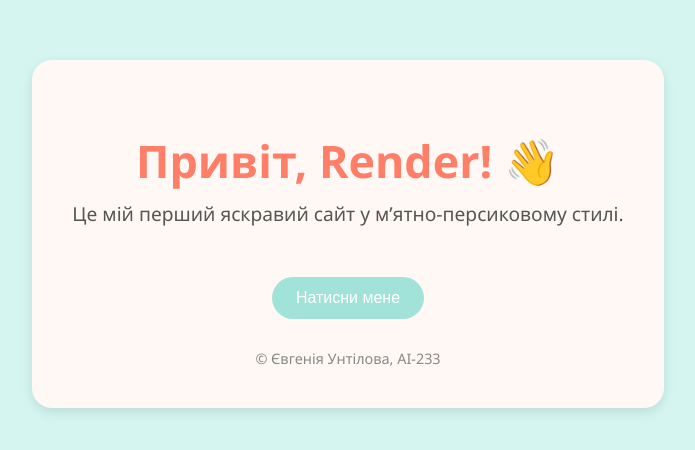
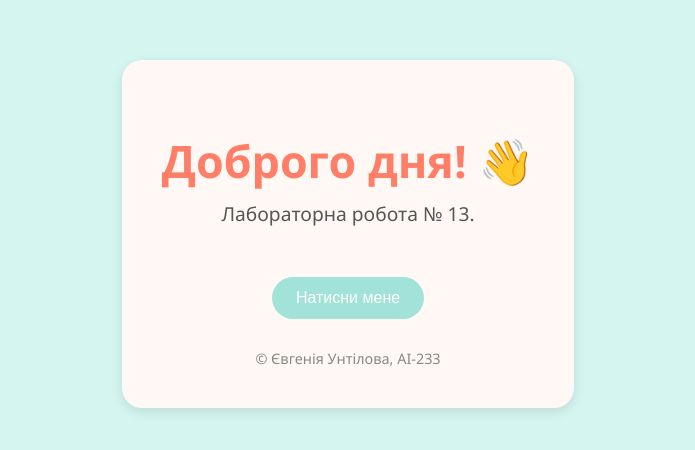
Before and after one commit to Evgenia-Untilova-AI233/my-app, a plain HTML site: page index.html in a window 1280 px wide. Shown: the part 166-616 px from the top of the page, without its empty margins (292-987 px from the left). Drawn offline with Linux system fonts and the light colour scheme.

Commit message:
Лаборатрна 13

```diff
--- a/index.html
+++ b/index.html
@@ -8,7 +8,7 @@
       margin: 0;
       padding: 0;
       font-family: 'Segoe UI', Tahoma, sans-serif;
-      background: #d4f5f0; /* ніжно-м’ятний */
+      background: #d4f5f0;
       color: #333;
       display: flex;
       flex-direction: column;
@@ -19,7 +19,7 @@
     }
 
     .container {
-      background: #fff8f5; /* світло-персиковий */
+      background: #fff8f5;
       padding: 40px;
       border-radius: 20px;
       box-shadow: 0 4px 12px rgba(0,0,0,0.1);
@@ -28,7 +28,7 @@
     }
 
     h1 {
-      color: #ff7e67; /* насичений персиковий */
+      color: #ff7e67;
       font-size: 2.8em;
       margin-bottom: 0.2em;
     }
@@ -64,8 +64,8 @@
 </head>
 <body>
   <div class="container">
-    <h1>Привіт, Render! 👋</h1>
-    <p>Це мій перший яскравий сайт у м’ятно-персиковому стилі.</p>
+    <h1>Доброго дня! 👋</h1>
+    <p>Лабораторна робота № 13.</p>
     <button class="button" onclick="alert('Ти неймовірна! ✨')">Натисни мене</button>
     <footer>© Євгенія Унтілова, AI-233</footer>
   </div>
```
